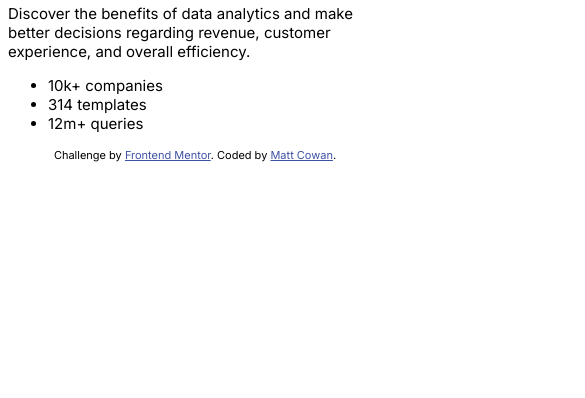
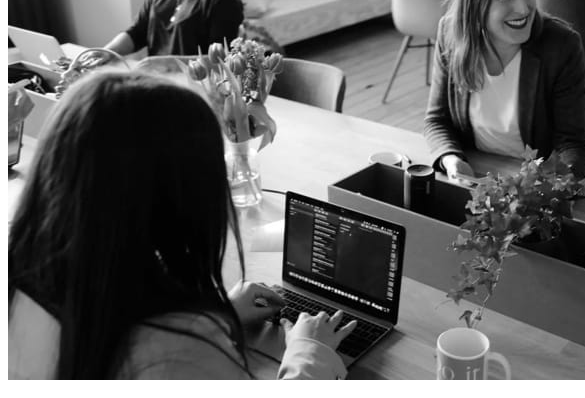
Before and after one commit to mattbcowan/Stats-Preview-Card, a plain HTML site: page index.html in a window 390 px wide. Shown: the part 108-506 px from the top of the page, 585 px wide, since content can reach past the window. Drawn offline with Linux system fonts and the light colour scheme.

Commit message:
Imported images and set up to switch responsively.

```diff
--- a/index.html
+++ b/index.html
@@ -21,8 +21,18 @@
     <title>Frontend Mentor | Stats preview card component</title>
   </head>
   <body>
+    <div class="container">
       <header>
-      <!-- IMAGE HERE -->
+        <picture>
+          <source
+            srcset="./images/image-header-desktop.jpg"
+            media="(min-width: 1440px)"
+          />
+          <img
+            src="./images/image-header-mobile.jpg"
+            alt="Happy young adult women in the workplace programming."
+          />
+        </picture>
       </header>
       <main>
         <h1>Get insights that help your business grow.</h1>
@@ -36,6 +46,7 @@
           <li>12m+ queries</li>
         </ul>
       </main>
+    </div>
     <div class="attribution">
       Challenge by
       <a href="https://www.frontendmentor.io?ref=challenge" target="_blank"
```
Also changed, not shown: 1 other file. Lines whose indentation alone changed are shown as unchanged.
